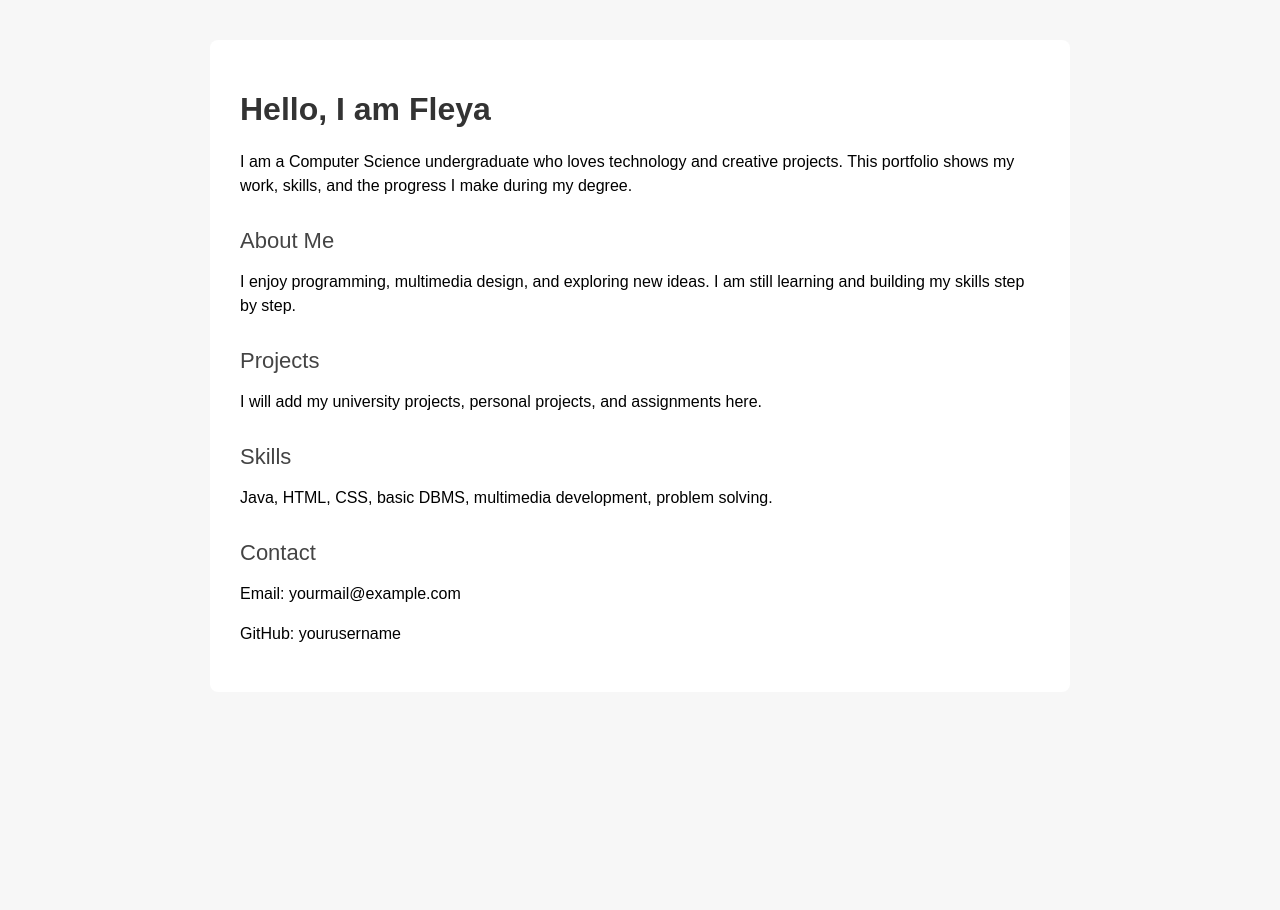
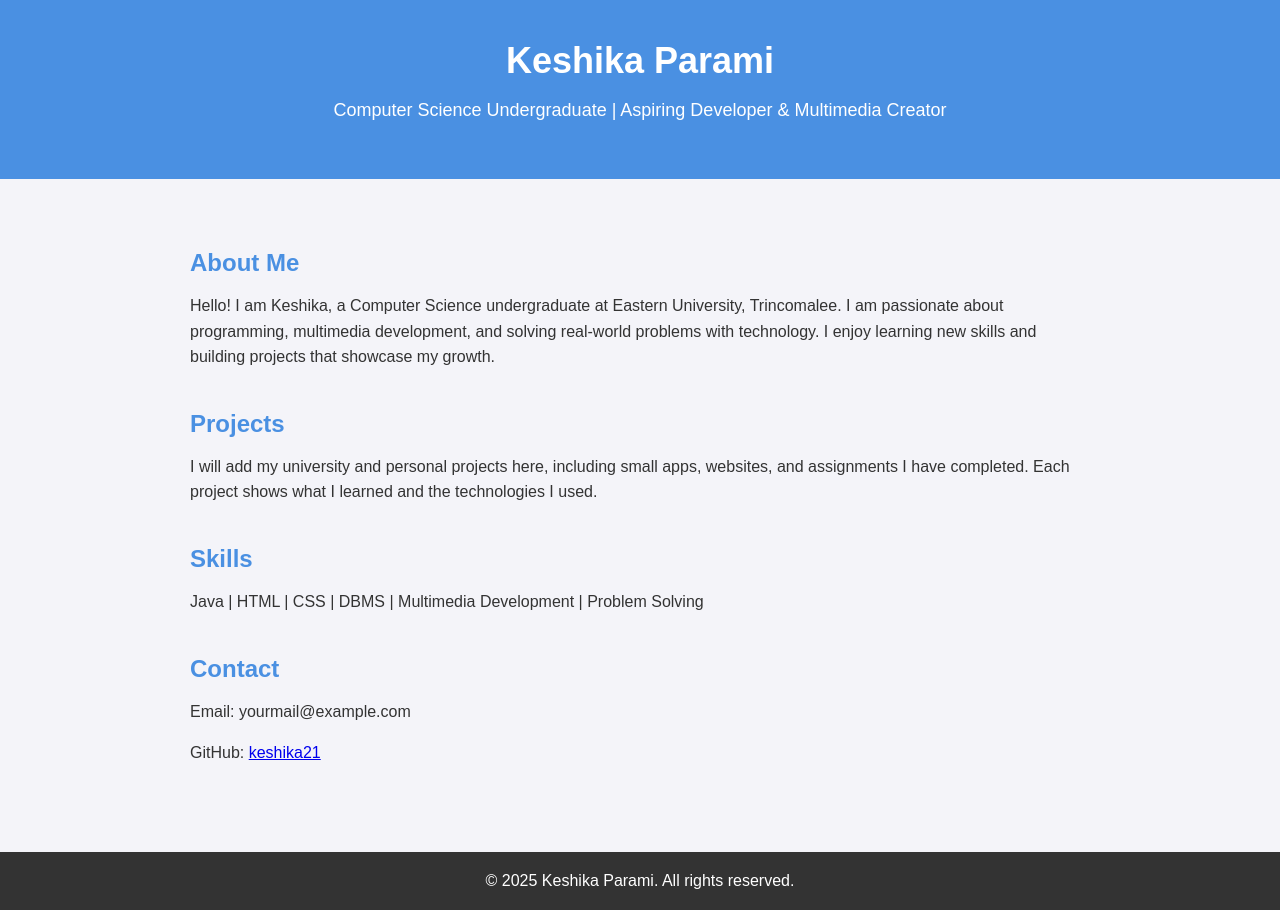
Before and after one commit to keshika21/keshika21.gotgub.io, a plain HTML site: page index.html in a window 1280 px wide. Before the commit the page ends 800 px from the top, so only its background shows below. Drawn offline with Linux system fonts and the light colour scheme.

Commit message:
Update index.html

```diff
--- a/index.html
+++ b/index.html
@@ -2,62 +2,83 @@
 <html>
 <head>
     <meta charset="UTF-8">
-    <title>My Portfolio</title>
+    <title>Keshika Parami Portfolio</title>
     <style>
         body {
             font-family: Arial, sans-serif;
-            margin: 40px;
-            background: #f7f7f7;
+            margin: 0;
+            background: #f4f4f9;
+            color: #333;
+        }
+        header {
+            background: #4a90e2;
+            color: white;
+            padding: 40px 0;
+            text-align: center;
+        }
+        header h1 {
+            margin: 0;
+            font-size: 36px;
+        }
+        header p {
+            font-size: 18px;
         }
         .container {
-            max-width: 800px;
+            max-width: 900px;
             margin: auto;
-            background: white;
             padding: 30px;
-            border-radius: 8px;
-        }
-        h1 {
-            color: #333;
-        }
-        p {
-            line-height: 1.5;
         }
         .section {
-            margin-top: 30px;
+            margin-top: 40px;
         }
-        .heading {
-            font-size: 22px;
-            color: #444;
-            margin-bottom: 10px;
+        .section h2 {
+            color: #4a90e2;
+            margin-bottom: 15px;
+        }
+        .section p {
+            line-height: 1.6;
+        }
+        footer {
+            background: #333;
+            color: white;
+            text-align: center;
+            padding: 20px 0;
+            margin-top: 40px;
         }
     </style>
 </head>
 
 <body>
+    <header>
+        <h1>Keshika Parami</h1>
+        <p>Computer Science Undergraduate | Aspiring Developer & Multimedia Creator</p>
+    </header>
+
     <div class="container">
-        <h1>Hello, I am Fleya</h1>
-        <p>I am a Computer Science undergraduate who loves technology and creative projects. This portfolio shows my work, skills, and the progress I make during my degree.</p>
-
-        <div class="section">
-            <div class="heading">About Me</div>
-            <p>I enjoy programming, multimedia design, and exploring new ideas. I am still learning and building my skills step by step.</p>
+        <div class="section" id="about">
+            <h2>About Me</h2>
+            <p>Hello! I am Keshika, a Computer Science undergraduate at Eastern University, Trincomalee. I am passionate about programming, multimedia development, and solving real-world problems with technology. I enjoy learning new skills and building projects that showcase my growth.</p>
         </div>
 
-        <div class="section">
-            <div class="heading">Projects</div>
-            <p>I will add my university projects, personal projects, and assignments here.</p>
+        <div class="section" id="projects">
+            <h2>Projects</h2>
+            <p>I will add my university and personal projects here, including small apps, websites, and assignments I have completed. Each project shows what I learned and the technologies I used.</p>
         </div>
 
-        <div class="section">
-            <div class="heading">Skills</div>
-            <p>Java, HTML, CSS, basic DBMS, multimedia development, problem solving.</p>
+        <div class="section" id="skills">
+            <h2>Skills</h2>
+            <p>Java | HTML | CSS | DBMS | Multimedia Development | Problem Solving</p>
         </div>
 
-        <div class="section">
-            <div class="heading">Contact</div>
+        <div class="section" id="contact">
+            <h2>Contact</h2>
             <p>Email: yourmail@example.com</p>
-            <p>GitHub: yourusername</p>
+            <p>GitHub: <a href="https://github.com/keshika21" target="_blank">keshika21</a></p>
         </div>
     </div>
+
+    <footer>
+        &copy; 2025 Keshika Parami. All rights reserved.
+    </footer>
 </body>
 </html>
```
